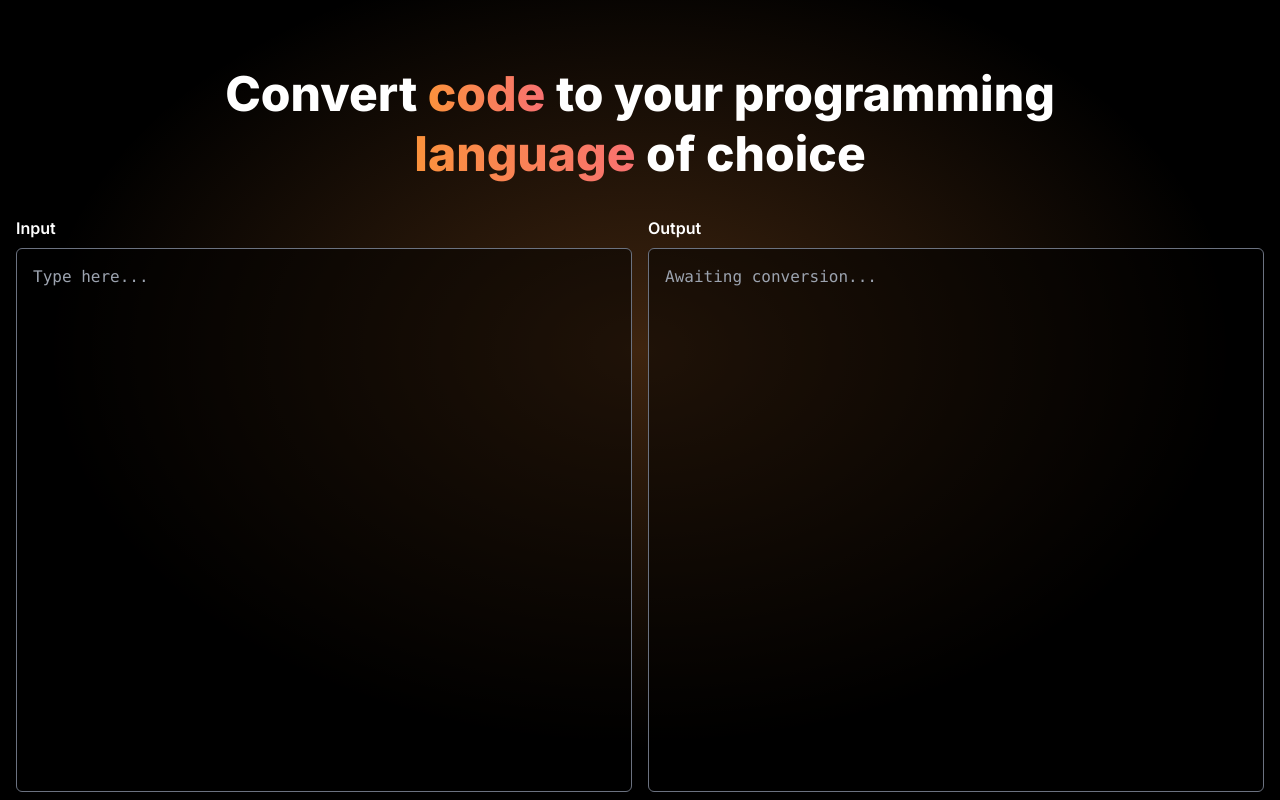
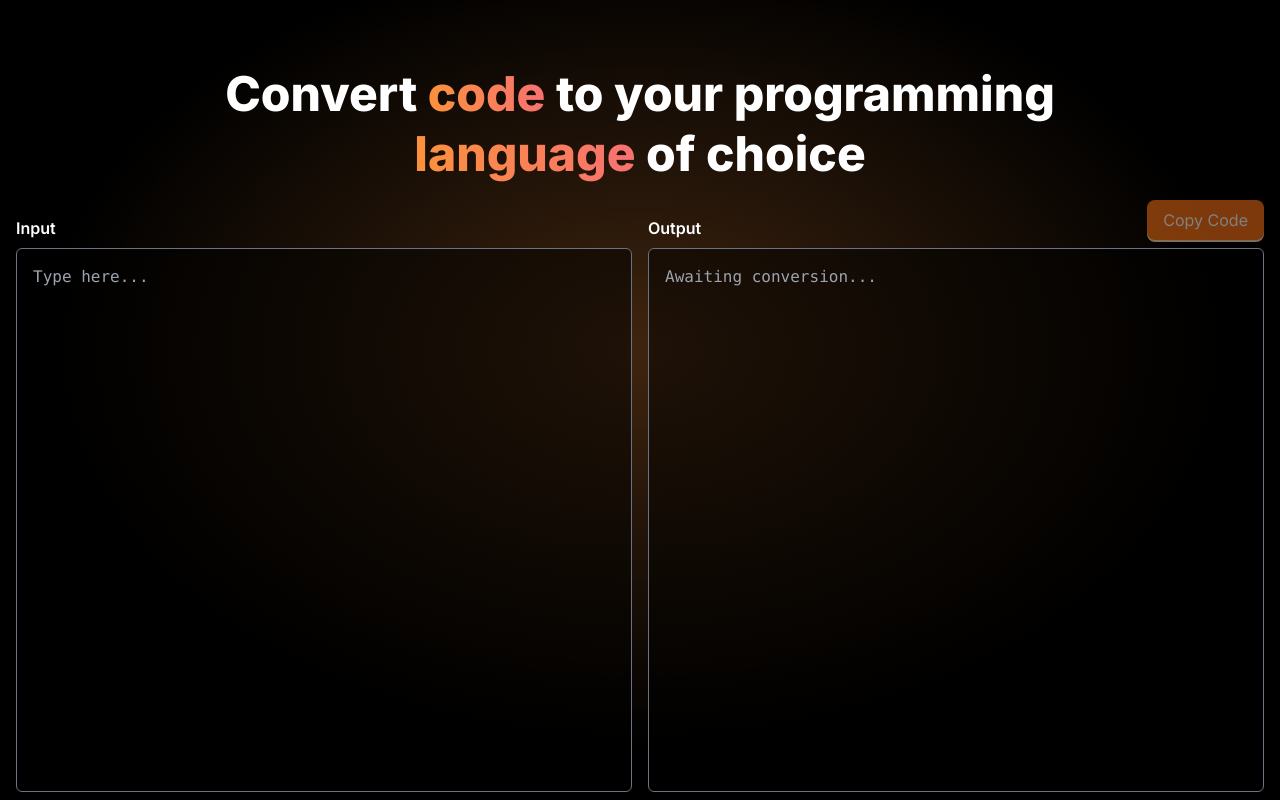
Before and after one commit to TGlide/codeverter, a SvelteKit app: page / in a window 1280 px wide. Shown: the top 800 px of the page. Built offline with nearby package versions, Linux system fonts and the light colour scheme.

Commit message:
Feat: added copy code option

```diff
--- a/src/routes/+page.svelte
+++ b/src/routes/+page.svelte
@@ -19,6 +19,7 @@
 	let outputHtml: string | null = null;
 	let highlighter: Highlighter;
 	let settingsOpen = false;
+	let copied = false;
 
 	async function search() {
 		if (loading || !input) return;
@@ -58,6 +59,13 @@
 
 	$: if ($key) error = null;
 
+	const handleCopy = () => {
+		if (copied) return;
+		navigator.clipboard.writeText(output)
+		copied = true;
+		setTimeout(() => copied = false, 1000);
+	};
+
 	onMount(async () => {
 		setCDN('https://unpkg.com/shiki');
 		highlighter = await getHighlighter({
@@ -90,7 +98,16 @@
 					placeholder="Type here..."
 				/>
 			</div>
-			<div class="flex flex-col">
+			<div class="flex flex-col relative">
+				<button class={`btn btn-primary absolute right-0 -top-4`}
+				disabled={!outputHtml}
+				 on:click={handleCopy}>
+					{#if copied}
+						Copied!
+					{:else}
+						Copy Code
+					{/if}
+				</button>
 				<label for="output" class="font-semibold">Output</label>
 
 				{#if outputHtml}
```
